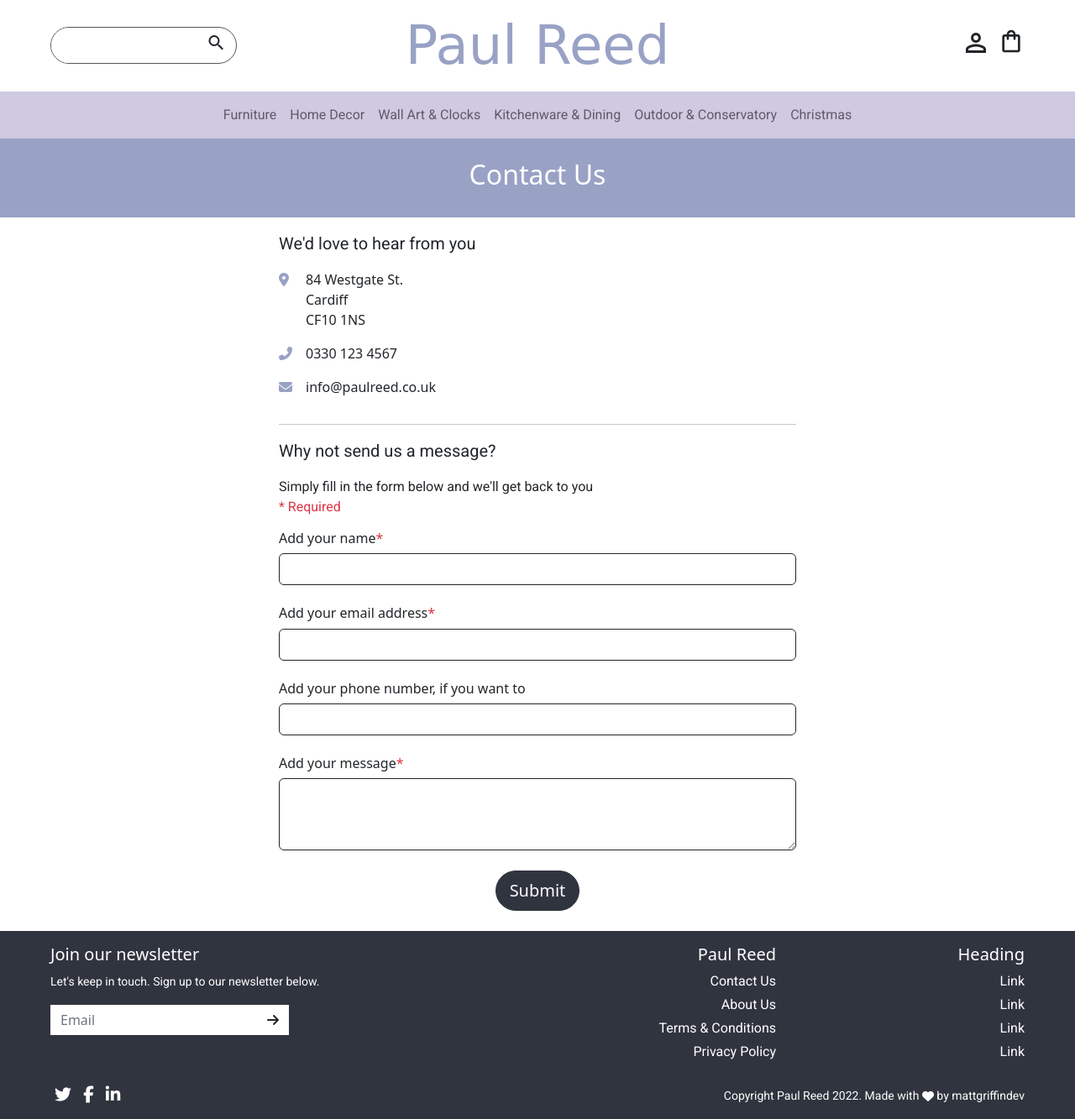
After one commit to mattgriffindev/ci_msp4_v1, a Django app: page /contact/ in a window 1280 px wide. The commit adds this page. Shown: the whole page at 84% size. Run offline with Django 3.2, Linux system fonts and the light colour scheme; some libraries are stand-ins or nearby versions; some web fonts are replaced.

Commit message:
add about_us, contact, privacy & terms pages to home app - add content and styling to home app templates

```diff
--- /dev/null
+++ b/home/templates/home/contact.html
@@ -0,0 +1,68 @@
+{% extends "base.html" %}
+{% load static %}
+
+{% block page_header %}
+<div class="container-fluid page-title-container py-4 px-0 px-lg-5">
+    <div class="row">
+        <div class="text-center">
+            <h2>Contact Us</h2>
+        </div>
+    </div>
+</div>
+{% endblock %}
+
+{% block content %}
+<div class="container-fluid">
+    <div class="row mt-3">
+        <div class="col-12 col-md-6 offset-md-3">
+            <p class="lead">We'd love to hear from you</p>
+            <table class="contact-info">
+                <tr>
+                    <td class="align-top"><i class="fas fa-map-marker-alt icon"></i></td>
+                    <td>84 Westgate St.<br>
+                        Cardiff<br>
+                        CF10 1NS</td>
+                </tr>
+                <tr>
+                    <td><i class="fas fa-phone-alt icon"></i></td>
+                    <td>0330 123 4567</td>
+                </tr>
+                <tr>
+                    <td><i class="fas fa-envelope icon"></i></td>
+                    <td><a href="mailto:matt.griffin@live.co.uk??subject=Mail from our site&body=Thank you for contacting us. Please let us know how we can help you...">info@paulreed.co.uk</a></td>
+                </tr>
+            </table>
+            <hr>
+            <p class="lead">Why not send us a message?</p>
+            <p>Simply fill in the form below and we'll get back to you<br>
+            <span class="text-danger">* Required</span></p>
+
+            <form id="contactForm" class="contact-form" onsubmit="return sendMail(this);">
+                <div class="form-group mb-4">
+                    <h6>Add your name<span class="text-danger">*</span></h6>
+                    <input type="text" class="form-control border-dark" name="name" id="name"
+                        required>
+                </div>
+                <div class="form-group mb-4">
+                    <h6>Add your email address<span class="text-danger">*</span></h6>
+                    <input type="email" class="form-control border-dark" name="email" id="email"
+                        required>
+                </div>
+                <div class="form-group mb-4">
+                    <h6>Add your phone number, if you want to</h6>
+                    <input type="text" class="form-control border-dark" name="phone" id="phone">
+                </div>
+                <div class="form-group mb-4">
+                    <h6>Add your message<span class="text-danger">*</span></h6>
+                    <textarea class="form-control border-dark" name="message" id="message" rows="3"
+                        required></textarea>
+                </div>
+                <div class="text-center">
+                    <button type="submit" class="btn btn-lg btn-dark">Submit</button>
+                </div>
+            </form>
+        </div>
+    </div>
+</div>
+
+{% endblock %}
--- a/home/urls.py
+++ b/home/urls.py
@@ -3,5 +3,9 @@ from django.urls import path
 from . import views
 
 urlpatterns = [
-    path('', views.index, name='home')
+    path('', views.index, name='home'),
+    path('about_us/', views.about_us, name='about_us'),
+    path('contact/', views.contact, name='contact'),
+    path('terms/', views.terms, name='terms'),
+    path('privacy/', views.privacy, name='privacy'),
 ]
--- a/home/views.py
+++ b/home/views.py
@@ -13,3 +13,27 @@ def index(request):
         'products': products,
     }
     return render(request, 'home/index.html', context)
+
+
+def about_us(request):
+    """ A view that renders the about us page """
+
+    return render(request, 'home/about_us.html')
+
+
+def contact(request):
+    """ A view that renders the contact us page """
+
+    return render(request, 'home/contact.html')
+
+
+def terms(request):
+    """ A view that renders the terms and conditions page """
+
+    return render(request, 'home/terms.html')
+
+
+def privacy(request):
+    """ A view that renders the privacy page """
+
+    return render(request, 'home/privacy.html')
--- a/static/css/base.css
+++ b/static/css/base.css
@@ -465,6 +465,32 @@ li,
 	border-radius: 0;
 }
 
+/*-------------------------------------------------------------------contact-*/
+
+.contact-info {
+
+}
+
+.contact-info td {
+	padding-right: 1rem;
+	padding-bottom: 1rem;
+	font-size: 1rem;
+}
+
+.contact-info a {
+	color: inherit;
+	text-decoration: none;
+}
+
+.contact-info a:hover {
+	color: initial;
+	font-weight: 600;
+}
+
+.contact-info .icon {
+	color: var(--brand-color);
+}
+
 /*-------------------------------------------------------------media-queries-*/
 
 @media (min-width: 768px) {
--- a/templates/includes/main-footer.html
+++ b/templates/includes/main-footer.html
@@ -1,19 +1,19 @@
 <div class="col-6 d-none d-lg-block">
   <div class="row">
     <div class="col-6 text-end">
-      <h5>Heading</h5>
+      <h5>Paul Reed</h5>
       <ul>
         <li>
-          <a href="">Link</a>
+          <a href="{% url 'contact' %}">Contact Us</a>
         </li>
         <li>
-          <a href="">Link</a>
+          <a href="{% url 'about_us' %}">About Us</a>
         </li>
         <li>
-          <a href="">Link</a>
+          <a href="{% url 'terms' %}">Terms & Conditions</a>
         </li>
         <li>
-          <a href="">Link</a>
+          <a href="{% url 'privacy' %}">Privacy Policy</a>
         </li>
       </ul>
     </div>
--- a/templates/includes/mobile-footer.html
+++ b/templates/includes/mobile-footer.html
@@ -2,7 +2,7 @@
   <div class="col-12 text-center pt-2">
     <button class="mobile-footer-collapse" data-bs-toggle="collapse" data-bs-target="#collapseExample1"
       aria-expanded="false" aria-controls="collapseExample">
-      <h5>Heading
+      <h5>Paul Reed
         <span class="material-icons-outlined">
           arrow_drop_down
         </span>
@@ -12,9 +12,18 @@
     <div class="collapse" id="collapseExample1">
       <div class="card card-body">
         <ul>
-          <li><a href="#">Action</a></li>
-          <li><a href="#">Another action</a></li>
-          <li><a href="#">Something else here</a></li>
+          <li>
+            <a href="{% url 'contact' %}">Contact Us</a>
+          </li>
+          <li>
+            <a href="{% url 'about_us' %}">About Us</a>
+          </li>
+          <li>
+            <a href="{% url 'terms' %}">Terms & Conditions</a>
+          </li>
+          <li>
+            <a href="{% url 'privacy' %}">Privacy Policy</a>
+          </li>
         </ul>
       </div>
     </div>
```
Also changed, not shown: home/templates/home/about_us.html (added, +26 -0 lines), home/templates/home/privacy.html (added, +46 -0 lines), home/templates/home/terms.html (added, +61 -0 lines).
